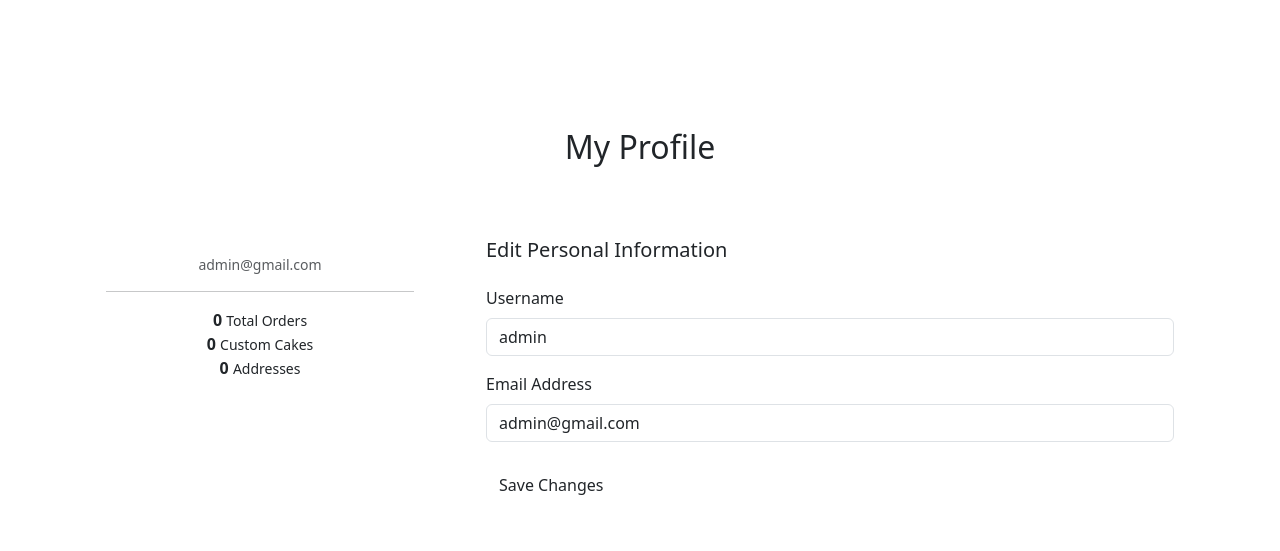
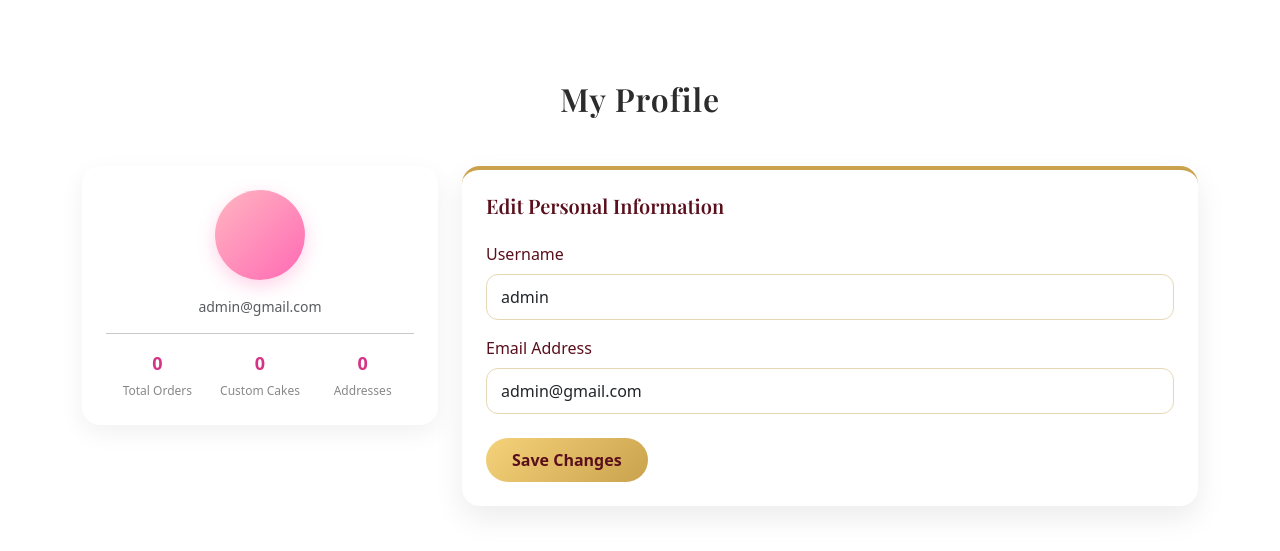
Before and after one commit to Muhsinakp123/Bakeora, a Django app: page /profile/ in a window 1280 px wide. Shown: the top 551 px of the page. Run offline with Django 5.2, Linux system fonts and the light colour scheme; a user stored in the database is signed in; data comes from the database, SQL or seed files in the repository; both versions use the stored data as it was after the commit; parts of the project's set-up code (start-up, migrations or seed data) failed here and were passed over.

Commit message:
'02-03-2026'

```diff
--- /dev/null
+++ b/ecommerce/static/css/account.css
@@ -0,0 +1,121 @@
+/* ===== PROFILE PAGE WRAPPER ===== */
+.bakeora-profile-page h2 {
+    font-weight: 600;
+    letter-spacing: 1px;
+    color: #2c2c2c;
+}
+
+/* ===== LEFT CARD (SUMMARY) ===== */
+.profile-summary-card {
+    background: #ffffff;
+    border-radius: 18px;
+    box-shadow: 0 8px 25px rgba(0,0,0,0.06);
+    transition: 0.3s ease;
+}
+
+.profile-summary-card:hover {
+    transform: translateY(-5px);
+}
+
+/* Avatar Circle */
+.profile-avatar {
+    width: 90px;
+    height: 90px;
+    margin: 0 auto;
+    background: linear-gradient(135deg, #ffb6c1, #ff69b4);
+    color: #fff;
+    font-size: 32px;
+    font-weight: 600;
+    border-radius: 50%;
+    display: flex;
+    align-items: center;
+    justify-content: center;
+    box-shadow: 0 6px 18px rgba(255,105,180,0.3);
+}
+
+/* Stats section */
+.profile-stats {
+    display: flex;
+    justify-content: space-between;
+    text-align: center;
+    margin-top: 15px;
+}
+
+.profile-stats div {
+    flex: 1;
+}
+
+.profile-stats strong {
+    display: block;
+    font-size: 18px;
+    color: #d63384;
+}
+
+.profile-stats small {
+    color: #888;
+    font-size: 12px;
+}
+
+/* ===================================
+   RIGHT CARD (EDIT FORM)
+=================================== */
+.profile-edit-card {
+    background: #ffffff;
+    border-radius: 18px;
+    box-shadow: 0 12px 30px rgba(0,0,0,0.08);
+    border-top: 4px solid #caa24d; /* gold top accent */
+}
+
+.profile-edit-card h5 {
+    color: #5a0f1c;
+    font-weight: 600;
+}
+
+/* Form styling */
+.profile-edit-card .form-label {
+    color: #5a0f1c;
+    font-weight: 500;
+}
+
+.profile-edit-card .form-control {
+    border-radius: 12px;
+    padding: 10px 14px;
+    border: 1px solid #e6d8b5; /* soft gold border */
+    transition: 0.3s;
+}
+
+.profile-edit-card .form-control:focus {
+    border-color: #caa24d;
+    box-shadow: 0 0 0 0.15rem rgba(202, 162, 77, 0.2);
+}
+
+
+/* ===================================
+   SAVE BUTTON
+=================================== */
+.btn-save {
+    background: linear-gradient(135deg, #f5d27a, #caa24d);
+    color: #5a0f1c;
+    padding: 10px 26px;
+    border-radius: 25px;
+    font-weight: 600;
+    border: none;
+    transition: 0.3s ease;
+}
+
+.btn-save:hover {
+    transform: translateY(-2px);
+    box-shadow: 0 8px 20px rgba(202,162,77,0.35);
+}
+
+/* Success Alert */
+.alert-success {
+    background-color: #fff8e8;
+    border-left: 4px solid #caa24d;
+    color: #5a0f1c;
+}
+.bakeora-profile-page h2,
+.profile-summary-card h5,
+.profile-edit-card h5 {
+    font-family: 'Playfair Display', serif;
+}
--- a/ecommerce/static/css/items.css
+++ b/ecommerce/static/css/items.css
@@ -1211,3 +1211,12 @@
   padding: 6px 12px;
   font-weight: 500;
 }
+
+.cake-info a {
+    text-decoration: none;
+    color: #320c11;
+}
+
+.cake-info a:hover {
+    color: #5e323a;
+}
--- a/ecommerce/templates/base.html
+++ b/ecommerce/templates/base.html
@@ -15,9 +15,11 @@
   <link rel="stylesheet" href="{% static 'css/style.css' %}">
   <link rel="stylesheet" href="{% static 'css/Items.css' %}">
   <link rel="stylesheet" href="{% static 'css/log_reg.css' %}">
+  <link rel="stylesheet" href="{% static 'css/account.css' %}">
 
   <link href="https://fonts.googleapis.com/css2?family=Playfair+Display:wght@500;600&family=Poppins:wght@300;400;500&display=swap" rel="stylesheet">
   <link href="https://fonts.googleapis.com/css2?family=Playfair+Display:wght@500;600&display=swap" rel="stylesheet">
+  <link href="https://fonts.googleapis.com/css2?family=Playfair+Display:wght@500;600;700&display=swap" rel="stylesheet">
 </head>
 <body>
       {% block content %}{% endblock %}
--- a/ecommerce/templates/profile.html
+++ b/ecommerce/templates/profile.html
@@ -1,7 +1,7 @@
 {% extends "base.html" %}
 {% block content %}
 
-<div class="container mt-5 bakeora-profile-page">
+<div class="container bakeora-profile-page">
 
   <h2 class="text-center mb-5">My Profile</h2>
 
```
Also changed, not shown: ecommerce/templates/puddings.html (+9 -6 lines), cakes/White-Satin-Rose.jpg, db.sqlite3.
